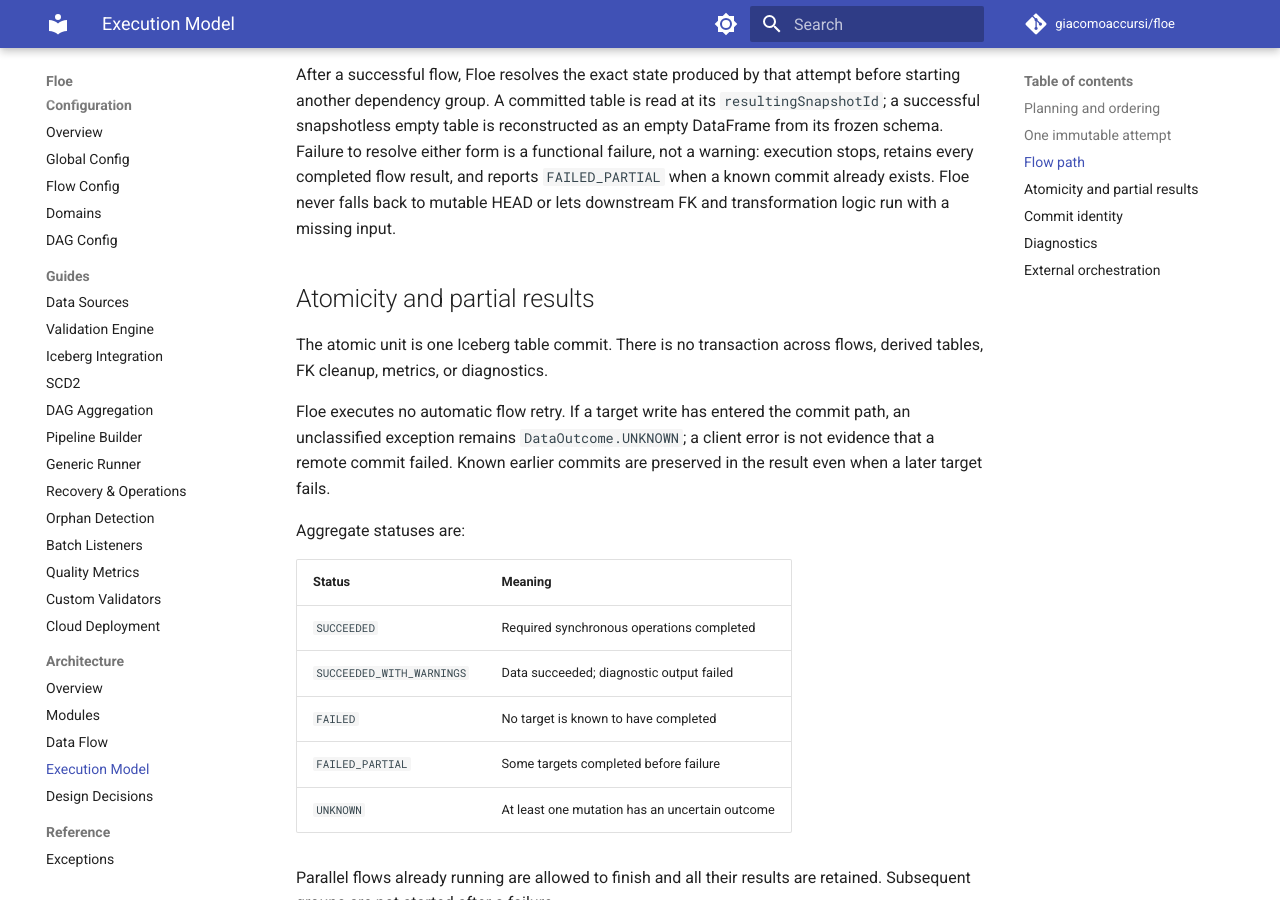
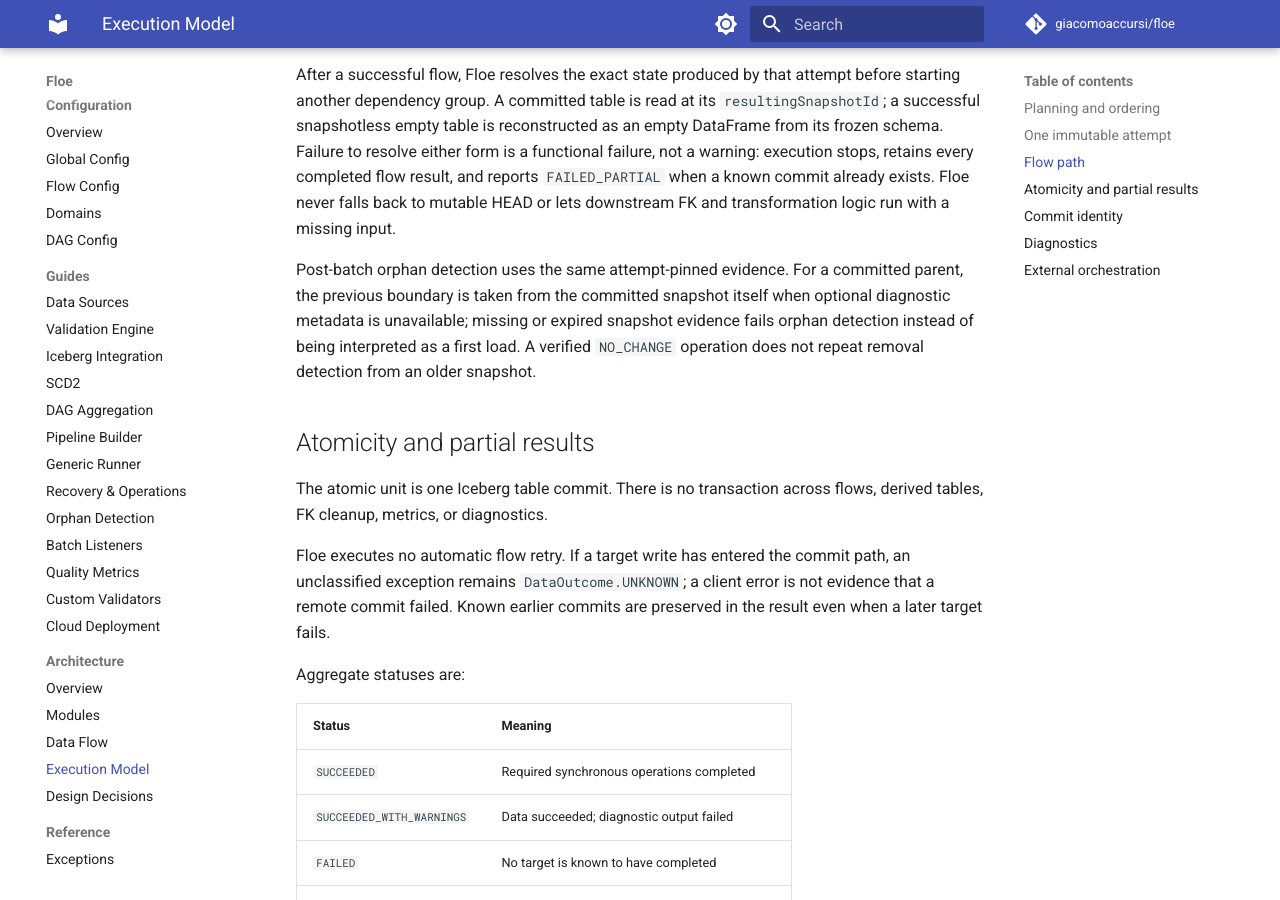
Before and after one commit to giacomoaccursi/Floe, an MkDocs documentation site: the page built from site-docs/architecture/execution-model.md, in a window 1280 px wide and 900 px high, scrolled down 1662 px. Built offline with MkDocs 1.6.1 and Material for MkDocs 9.7.7, drawn with Linux system fonts in a browser that asks for light colours; comment, search, counter and statistics services are not loaded.

Commit message:
docs: define orphan snapshot evidence fallback

```diff
--- a/site-docs/architecture/execution-model.md
+++ b/site-docs/architecture/execution-model.md
@@ -52,6 +52,8 @@ read
 `effectiveAt`, `logicalRunId`, and `attemptId` are available in `TransformationContext`. SCD2 timestamps use `effectiveAt`, not wall-clock time. Supply `effectiveAt` with at most microsecond precision: Spark timestamps cannot preserve finer nanosecond digits, so the request rejects them instead of recording two inconsistent representations.
 
 After a successful flow, Floe resolves the exact state produced by that attempt before starting another dependency group. A committed table is read at its `resultingSnapshotId`; a successful snapshotless empty table is reconstructed as an empty DataFrame from its frozen schema. Failure to resolve either form is a functional failure, not a warning: execution stops, retains every completed flow result, and reports `FAILED_PARTIAL` when a known commit already exists. Floe never falls back to mutable HEAD or lets downstream FK and transformation logic run with a missing input.
+
+Post-batch orphan detection uses the same attempt-pinned evidence. For a committed parent, the previous boundary is taken from the committed snapshot itself when optional diagnostic metadata is unavailable; missing or expired snapshot evidence fails orphan detection instead of being interpreted as a first load. A verified `NO_CHANGE` operation does not repeat removal detection from an older snapshot.
 
 ## Atomicity and partial results
 
```
